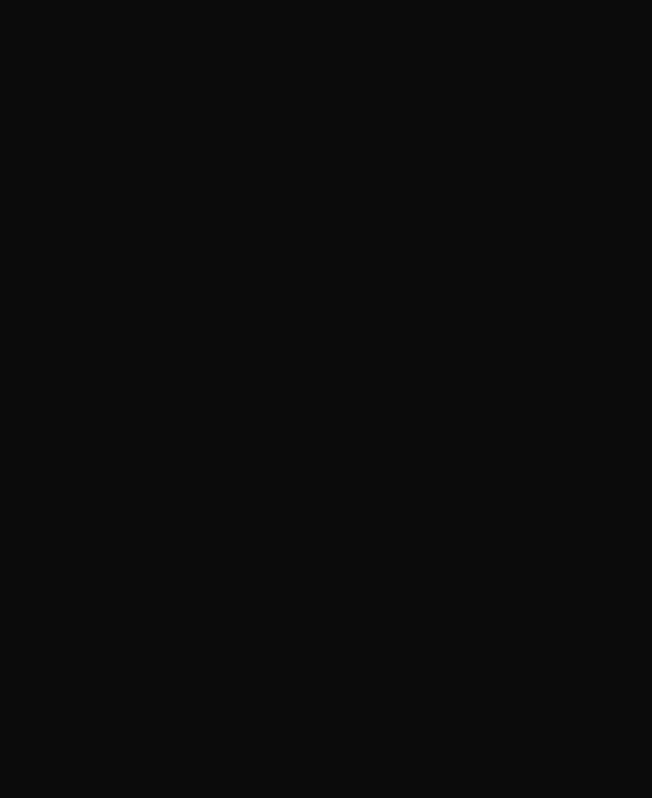
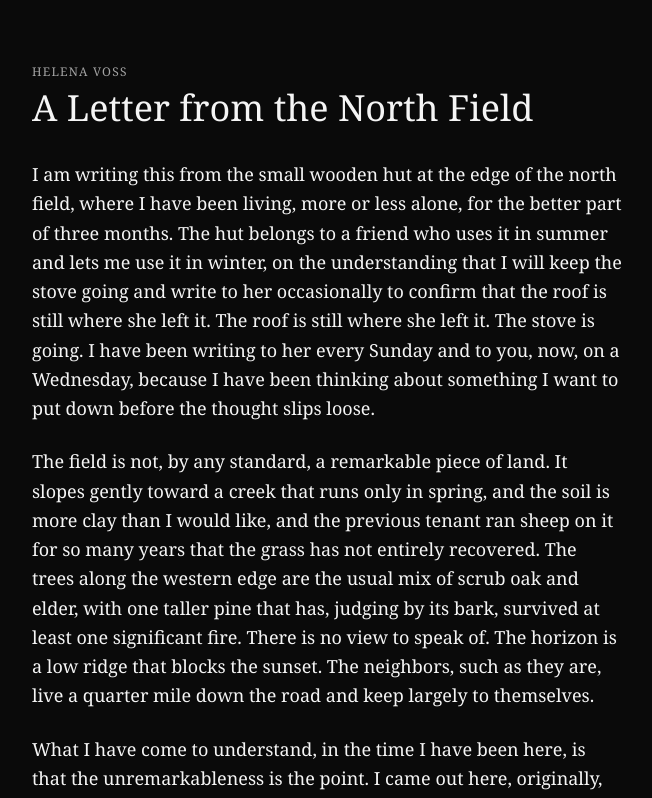
Before and after one commit to zsarkis/universal-fe-input, a React (Vite) app in the folder apps/reader/: page /read/civil-disobedience in a window 1280 px wide. Before the commit this address had no page. Shown: the top 798 px of the page, without its empty margins (313-965 px from the left). Built offline with nearby package versions, Linux system fonts and the light colour scheme.

Commit message:
feat(reader): article reader route

```diff
--- a/apps/reader/src/App.tsx
+++ b/apps/reader/src/App.tsx
@@ -2,6 +2,7 @@
 import { EngineProvider } from './engine/EngineProvider.js';
 import { GazeCursor } from './components/GazeCursor.js';
 import { Library } from './routes/Library.js';
+import { Reader } from './routes/Reader.js';
 
 export function App() {
   return (
@@ -9,6 +10,7 @@
       <BrowserRouter>
         <Routes>
           <Route path="/" element={<Library />} />
+          <Route path="/read/:id" element={<Reader />} />
         </Routes>
       </BrowserRouter>
       <GazeCursor />
--- /dev/null
+++ b/apps/reader/src/routes/Reader.tsx
@@ -0,0 +1,27 @@
+import { useNavigate, useParams } from 'react-router-dom';
+import { findArticle } from '../articles/index.js';
+
+export function Reader() {
+  const { id = '' } = useParams();
+  const article = findArticle(id);
+  const nav = useNavigate();
+  if (!article) {
+    return (
+      <div className="p-8">
+        <p>Article not found.</p>
+        <button onClick={() => nav('/')}>Back</button>
+      </div>
+    );
+  }
+  return (
+    <article className="mx-auto max-w-prose px-8 py-16 text-lg leading-relaxed">
+      <header className="mb-8">
+        <div className="text-xs uppercase tracking-widest text-neutral-400">{article.author}</div>
+        <h1 className="mt-2 text-4xl">{article.title}</h1>
+      </header>
+      {article.body.split('\n\n').map((p, i) => (
+        <p key={i} className="mb-6">{p}</p>
+      ))}
+    </article>
+  );
+}
```
